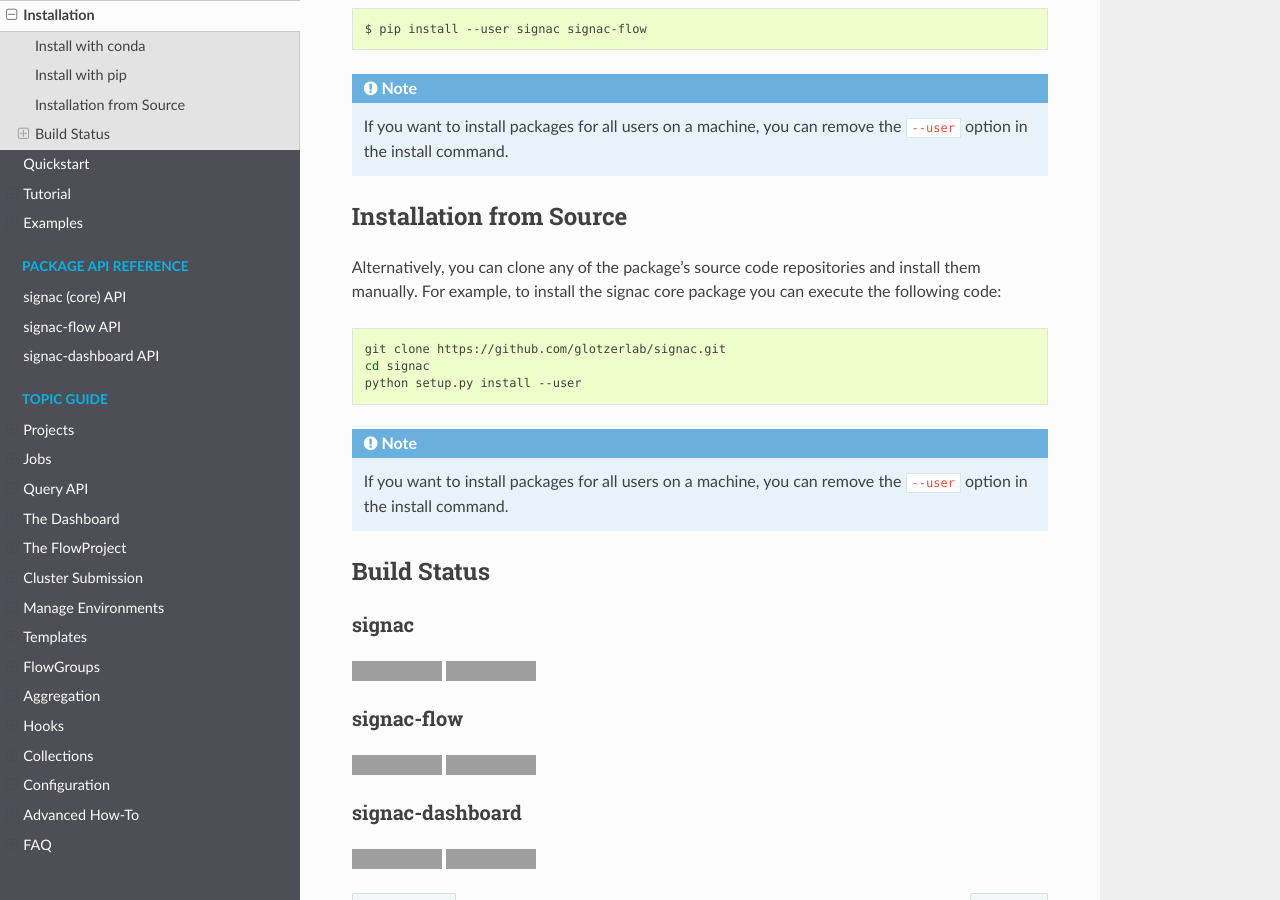
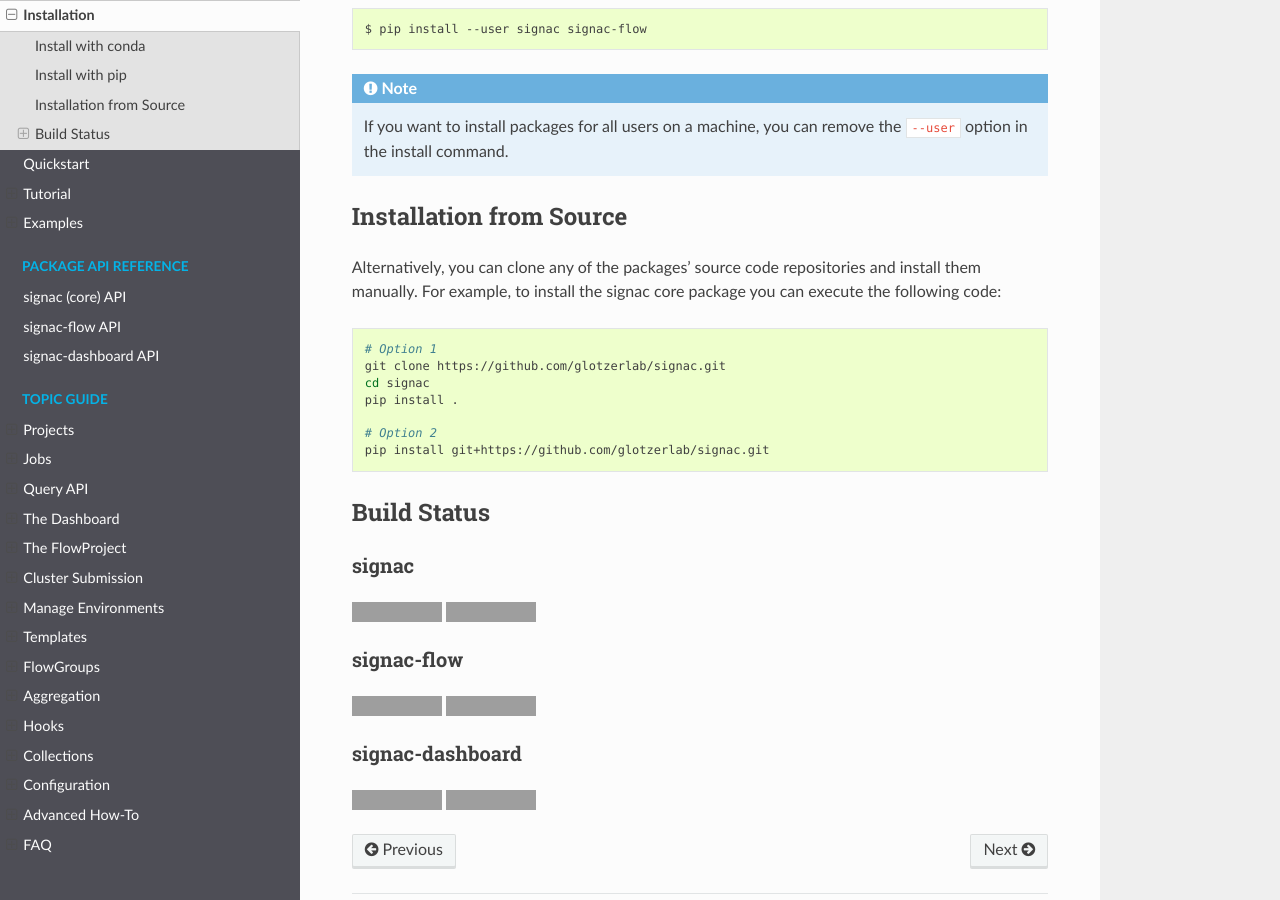
Before and after one commit to glotzerlab/signac-docs, a Sphinx documentation site: the page built from docs/source/installation.rst, in a window 1280 px wide and 900 px high, scrolled down 769 px, cut to the strip 0-900 px from the top of the window. Built offline with Sphinx 7.4.7 and the Read the Docs theme 2.0.0, drawn with Linux system fonts in a browser that asks for light colours; grey boxes are pictures that could not be loaded.

Commit message:
Migrate setup.py references to pyproject.toml. (#182)

```diff
--- a/docs/source/community.rst
+++ b/docs/source/community.rst
@@ -60,7 +60,7 @@
     - Both new features and bug fixes should be developed in branches based on ``master``.
     - Hotfixes (critical bugs that need to be released *fast*) should be developed in a branch based on the latest tagged release.
 
-  * Write code that is compatible with all supported versions of Python (listed in the package ``setup.py`` file).
+  * Write code that is compatible with all supported versions of Python (listed in the package ``pyproject.toml`` file).
   * Avoid introducing dependencies -- especially those that might be harder to install in high-performance computing environments.
   * All code needs to adhere to the PEP8_ style guide, with the exception that a line may have up to 100 characters.
   * Create `unit tests <https://en.wikipedia.org/wiki/Unit_testing>`_  and `integration tests <ttps://en.wikipedia.org/wiki/Integration_testing>`_ that cover the common cases and the corner cases of the code.
--- a/docs/source/installation.rst
+++ b/docs/source/installation.rst
@@ -47,18 +47,18 @@
 Installation from Source
 ========================
 
-Alternatively, you can clone any of the package's source code repositories and install them manually.
+Alternatively, you can clone any of the packages' source code repositories and install them manually.
 For example, to install the signac core package you can execute the following code:
 
 .. code:: bash
 
+  # Option 1
   git clone https://github.com/glotzerlab/signac.git
   cd signac
-  python setup.py install --user
+  pip install .
 
-.. note::
-
-    If you want to install packages for all users on a machine, you can remove the ``--user`` option in the install command.
+  # Option 2
+  pip install git+https://github.com/glotzerlab/signac.git
 
 
 Build Status
```
Also changed, not shown: CONTRIBUTING.md (+1 -1 lines).
